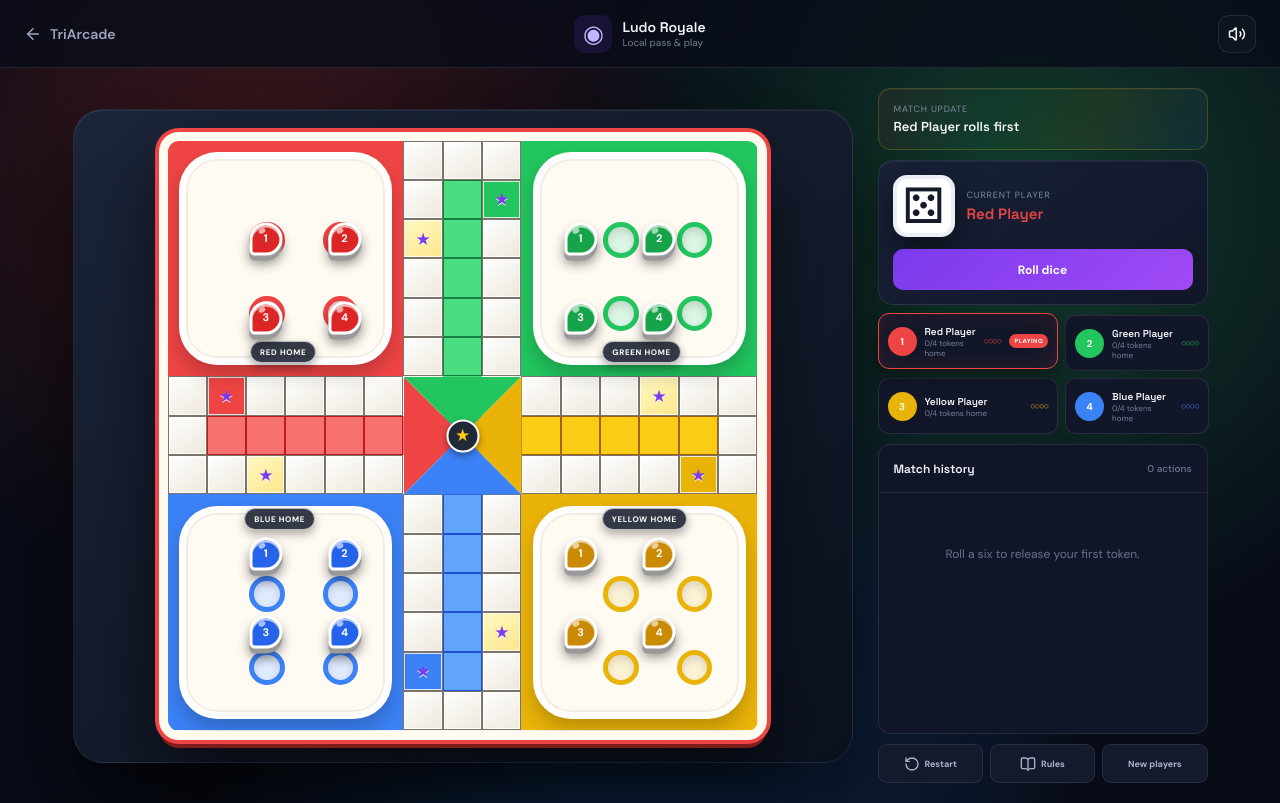
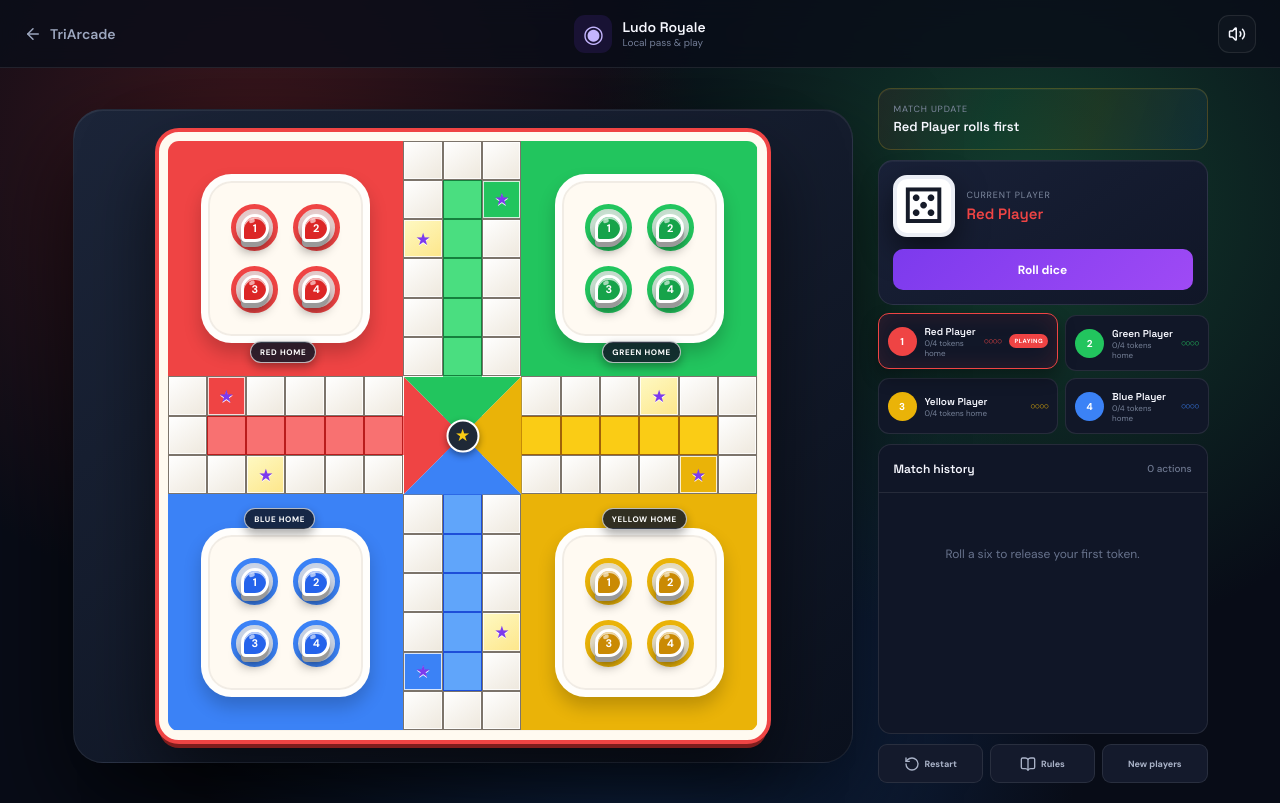
Before and after one commit to Shubham-Vishwakarma17/TriArcade, a React (Vite) app: page /games/ludo in a window 1280 px wide. Both pictures are taken after a click on the button "Start Ludo". Built offline with nearby package versions, Linux system fonts and the light colour scheme.

Commit message:
fix(ludo): nest yard tokens inside home slots

```diff
--- a/src/games/ludo/components/LudoBoard.tsx
+++ b/src/games/ludo/components/LudoBoard.tsx
@@ -54,12 +54,34 @@ export function LudoBoard({ state, onToken }: LudoBoardProps) {
         )
       })}
       {colors.map((color) => (
-        <div className={`ludo-yard ${color}`} aria-hidden="true" key={color}>
+        <div className={`ludo-yard ${color}`} aria-label={`${color} home`} key={color}>
           <div>
-            <i />
-            <i />
-            <i />
-            <i />
+            {[0, 1, 2, 3].map((tokenId) => {
+              const player = state.players.find((candidate) => candidate.color === color)
+              const token = player?.tokens[tokenId]
+              const movable = Boolean(
+                player &&
+                token &&
+                token.progress < 0 &&
+                state.currentPlayer === player.id &&
+                state.movableTokens.includes(token.id),
+              )
+              return (
+                <span className="yard-slot" key={tokenId}>
+                  {player && token?.progress === -1 && (
+                    <button
+                      className={`ludo-token yard-token ${player.color} ${movable ? 'movable' : ''}`}
+                      type="button"
+                      aria-label={`${player.name} token ${token.id + 1}${movable ? ', movable' : ''}`}
+                      disabled={!movable}
+                      onClick={() => onToken(token.id)}
+                    >
+                      <span>{token.id + 1}</span>
+                    </button>
+                  )}
+                </span>
+              )
+            })}
           </div>
         </div>
       ))}
@@ -72,11 +94,15 @@ export function LudoBoard({ state, onToken }: LudoBoardProps) {
       </div>
       <div className="ludo-token-layer">
         {state.players.flatMap((player) =>
-          player.tokens.map((token) => {
+          player.tokens
+            .filter((token) => token.progress >= 0)
+            .map((token) => {
               const [row, column] = tokenPoint(player.id, token.progress, token.id)
               const samePoint = state.players
                 .flatMap((candidate) =>
-                candidate.tokens.map((item) => ({
+                  candidate.tokens
+                    .filter((item) => item.progress >= 0)
+                    .map((item) => ({
                       candidate,
                       item,
                       point: tokenPoint(candidate.id, item.progress, item.id),
--- a/src/styles/global.css
+++ b/src/styles/global.css
@@ -2763,10 +2763,12 @@ footer .brand-mark {
   --yard: #3b82f6;
 }
 .ludo-yard > div {
-  width: 90%;
-  height: 90%;
-  padding: 0;
-  position: relative;
+  width: 72%;
+  height: 72%;
+  padding: 10%;
+  display: grid;
+  grid-template-columns: 1fr 1fr;
+  gap: 13%;
   border: clamp(3px, 0.7vw, 7px) solid #ffffffcc;
   border-radius: 18%;
   background: #fffaf2;
@@ -2774,31 +2776,30 @@ footer .brand-mark {
     inset 0 0 0 2px #0000000e,
     0 10px 18px #0003;
 }
-.ludo-yard i {
-  position: absolute;
-  width: 18%;
-  height: 18%;
-  display: block;
+.ludo-yard .yard-slot {
+  min-width: 0;
+  min-height: 0;
+  display: grid;
+  place-items: center;
   border: clamp(2px, 0.5vw, 5px) solid var(--yard);
   border-radius: 50%;
   background: color-mix(in srgb, var(--yard) 16%, white);
   box-shadow: inset 0 4px 8px #0002;
 }
-.ludo-yard i:nth-child(1) {
-  left: 31.75%;
-  top: 31.75%;
-}
-.ludo-yard i:nth-child(2) {
-  left: 68.75%;
-  top: 31.75%;
-}
-.ludo-yard i:nth-child(3) {
-  left: 31.75%;
-  top: 68.75%;
-}
-.ludo-yard i:nth-child(4) {
-  left: 68.75%;
-  top: 68.75%;
+.ludo-token.yard-token {
+  position: relative;
+  left: auto;
+  top: auto;
+  width: 76%;
+  transform: none;
+}
+.ludo-token.yard-token.movable {
+  animation-name: yard-token-pulse;
+}
+@keyframes yard-token-pulse {
+  50% {
+    transform: translateY(-8%) scale(1.1);
+  }
 }
 .ludo-center {
   background: transparent;
```
Also changed, not shown: 1 other file (tests, documents, lock files or other folders). Lines whose indentation alone changed are shown as unchanged.
